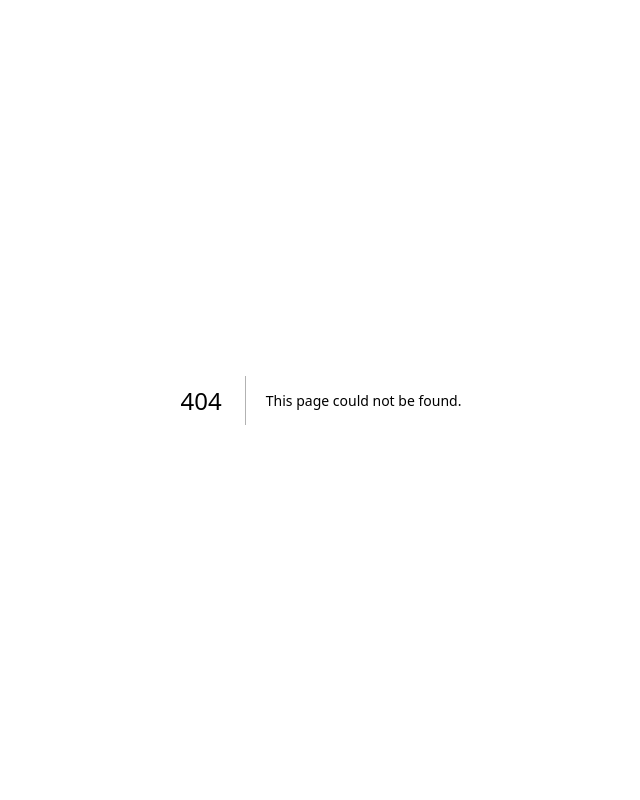
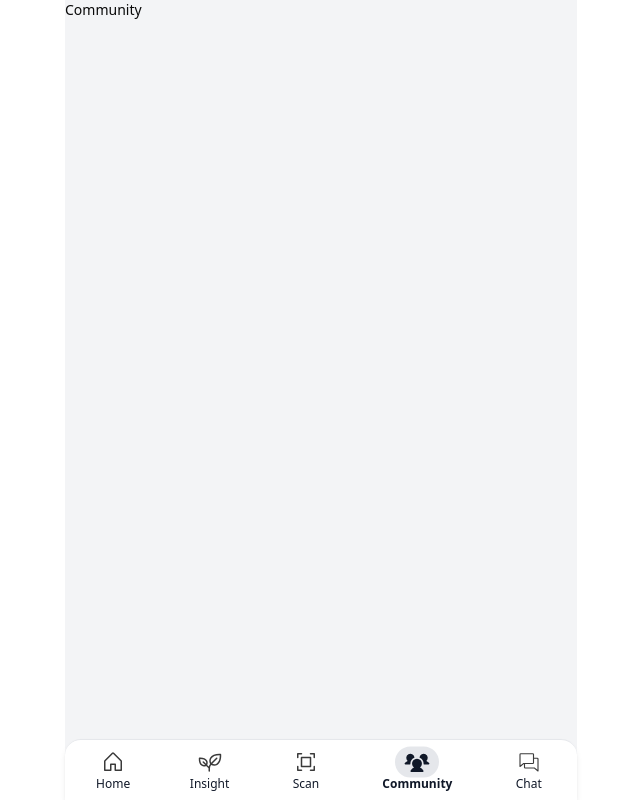
Before and after one commit to cherryjayhawk/agrinaya, a Next.js app: page /main/community in a window 1280 px wide. Before the commit this address had no page. Shown: the whole page, without its empty margins (319-959 px from the left). Built offline with nearby package versions, Linux system fonts and the light colour scheme.

Commit message:
feat: add Community page component

```diff
--- /dev/null
+++ b/app/main/community/page.tsx
@@ -0,0 +1,5 @@
+function Page() {
+  return <div>Community</div>;
+}
+
+export default Page;
```
